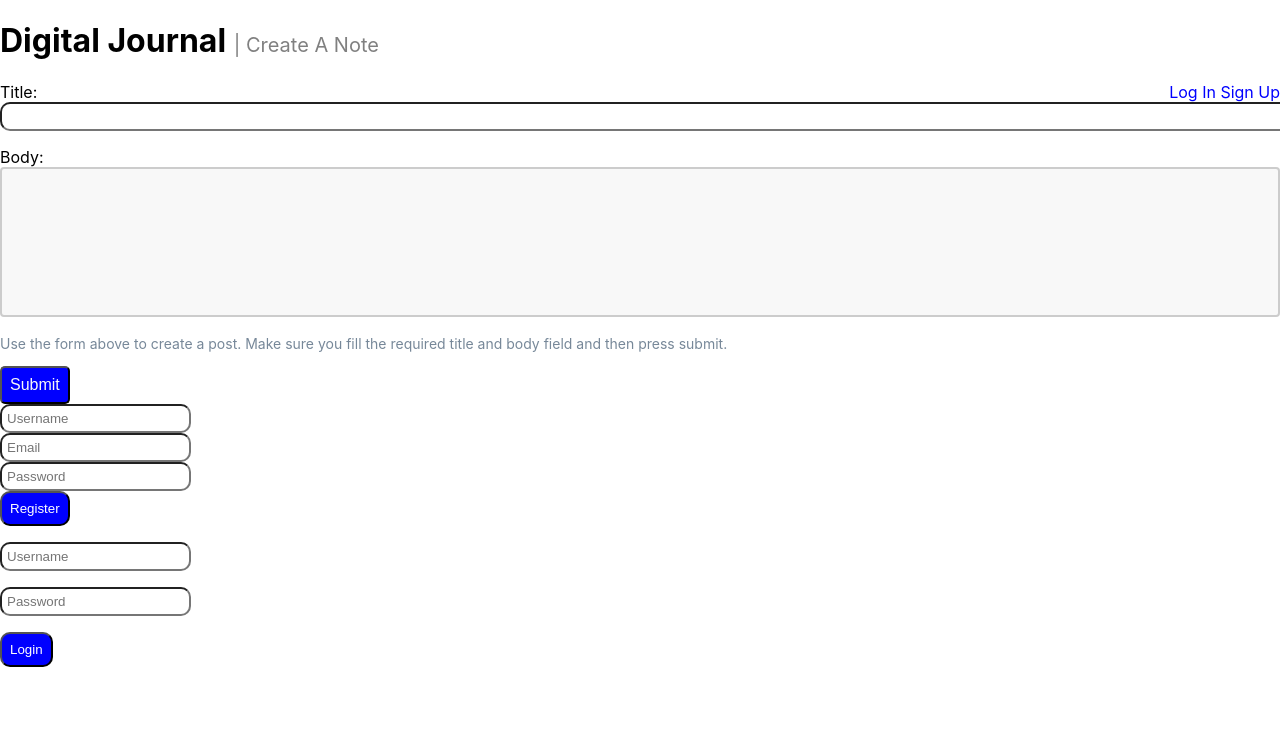
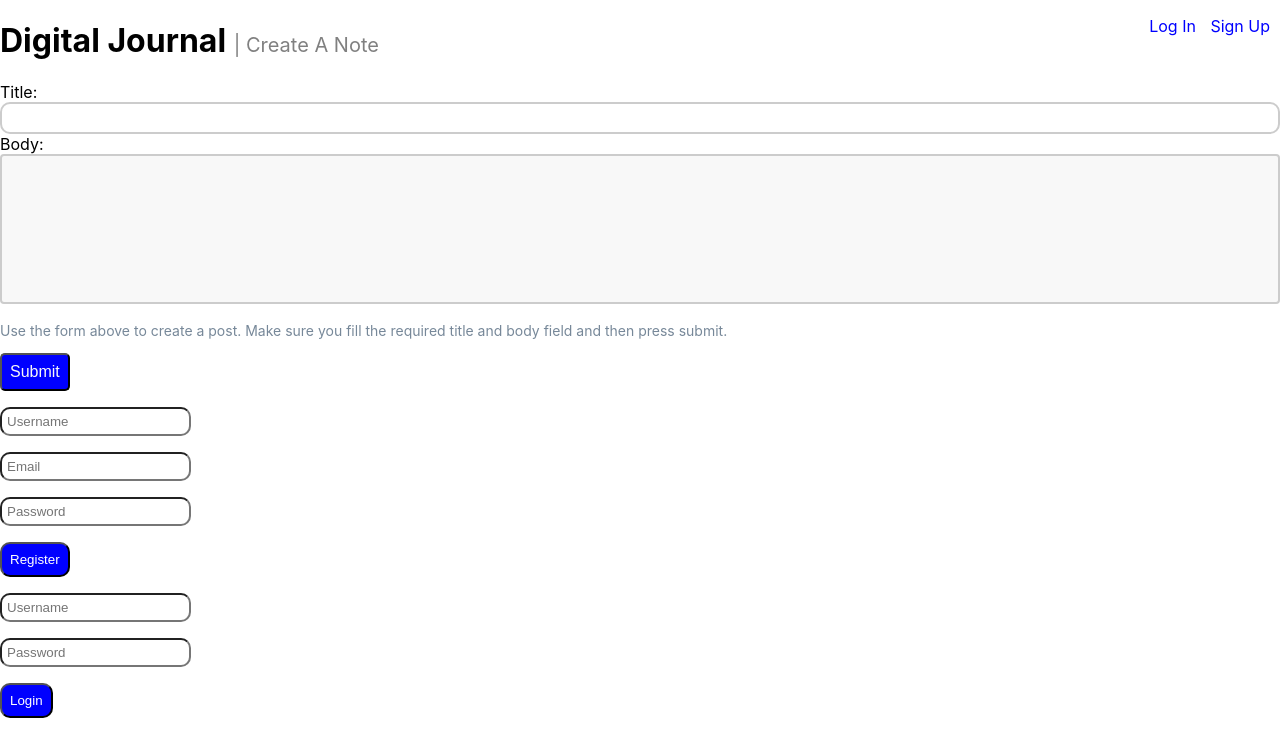
Before and after one commit to Hemlatab/digital-journal, a React (Create React App) app: page / in a window 1280 px wide. Shown: the top 756 px of the page. Built offline with nearby package versions, Linux system fonts and the light colour scheme.

Commit message:
Create state

```diff
--- a/src/components/AddJournalForm.css
+++ b/src/components/AddJournalForm.css
@@ -1,9 +1,15 @@
 input [type="text"] {
-  background-color: #f8f8f8;
+  padding: 12px 20px;
 }
 .journal-title {
   width: 100%;
+  padding: 12px 20px;
+  box-sizing: border-box;
+  border: 2px solid #ccc;
+  border-radius: 4px;
   background-color: #f8f8f8;
+  font-size: 16px;
+  resize: none;
 }
 textarea {
   width: 100%;
--- a/src/components/AddJournalForm.js
+++ b/src/components/AddJournalForm.js
@@ -12,7 +12,7 @@ class AddJournalForm extends React.Component{
     render(){
         return(
             <React.Fragment>
-                <p>Title: <input type="text" className="journal-title"/></p>
+                Title: <input type="text" className="journal-title"/>
                 Body: <textarea></textarea>
                 <p className="body-para">Use the form above to create a post. Make sure you fill the required title and body field and then press submit.</p>
                 <button className="submit-post-btn">Submit</button>
--- a/src/components/App.js
+++ b/src/components/App.js
@@ -4,6 +4,7 @@ import Header from './Header';
 import LoginForm from './LoginForm';
 import SignupForm from './SignupForm';
 import AddJournalForm from './AddJournalForm';
+// import Footer from './Footer';
 
 
 function App() {
@@ -14,7 +15,7 @@ function App() {
      <br />
      <SignupForm />
      <LoginForm />
-
+      {/* <Footer /> */}
     </div>
   );
 }
--- /dev/null
+++ b/src/components/Footer.css
@@ -0,0 +1,3 @@
+p {
+  padding: 20px;
+}
--- a/src/components/Header.css
+++ b/src/components/Header.css
@@ -1,14 +1,16 @@
-/* .header {
-} */
+.header {
+  display: flex;
+}
 
 .navbar {
-  position: relative;
+  margin-left: auto;
 }
 .navbar ul {
-  margin: 0 auto;
-  float: right;
+  color: blue;
 }
-
+.navbar li {
+  display: inline;
+}
 .navbar ul li {
   list-style: none;
 }
@@ -16,4 +18,5 @@
 .navbar ul li a {
   text-decoration: none;
   color: blue;
+  margin-right: 10px;
 }
--- a/src/components/SignupForm.js
+++ b/src/components/SignupForm.js
@@ -13,9 +13,9 @@ class SignupForm extends React.Component{
             render(){
                 return(
                     <React.Fragment className="signup-form">
-                        <input type="text" placeholder="Username" onChange={this.username}/><br />
-                        <input type="text" placeholder="Email" onChange={this.email}/><br />
-                        <input type="text" placeholder="Password" onChange={this.password}/><br />
+                        <p><input type="text" placeholder="Username" onChange={this.username}/></p>
+                        <p><input type="text" placeholder="Email" onChange={this.email}/></p>
+                        <p><input type="text" placeholder="Password" onChange={this.password}/></p>
                         <button className="register-btn">Register</button>
 
                     </React.Fragment>
```
Also changed, not shown: src/components/Footer.js (added, +12 -0 lines).
